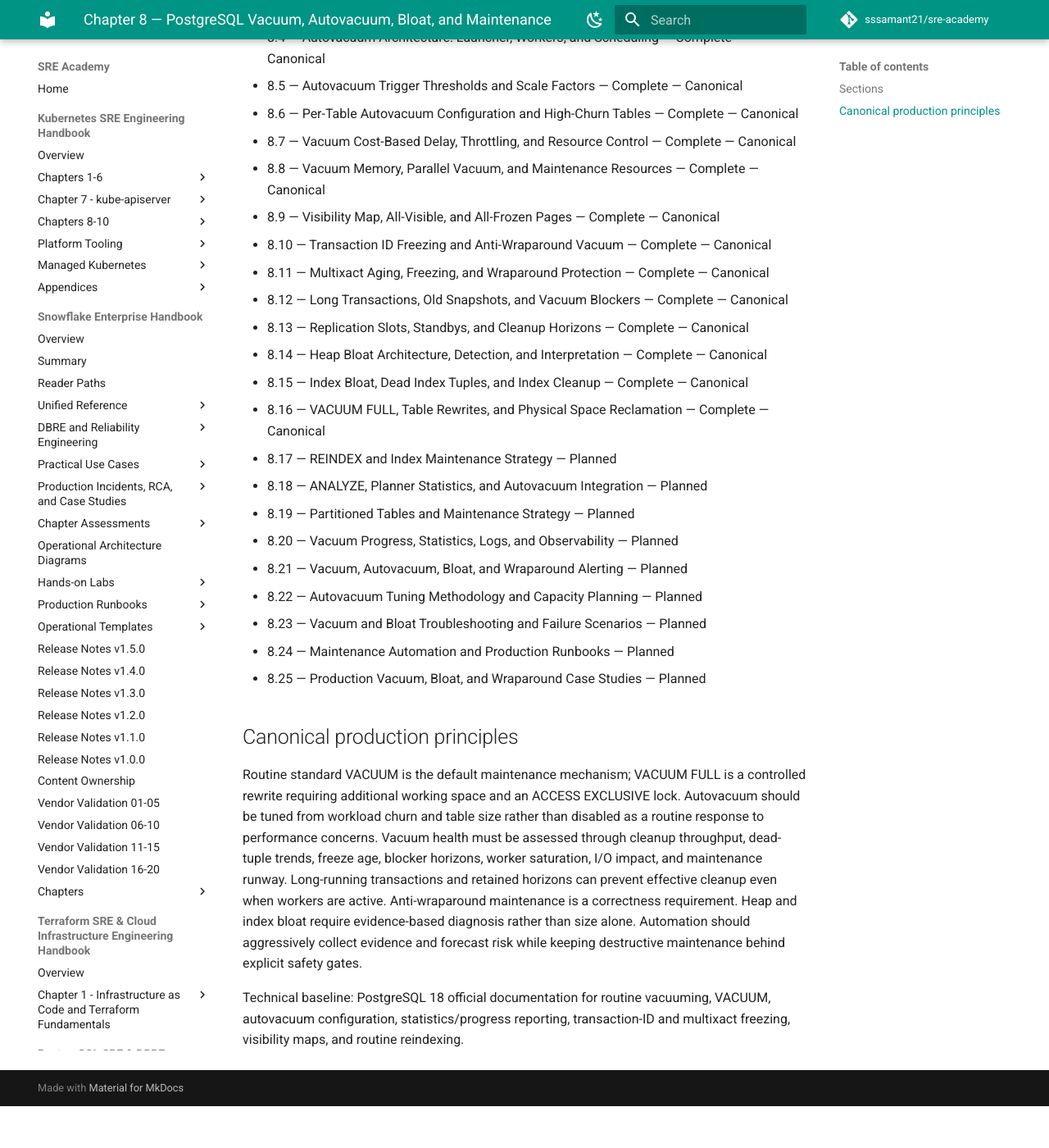
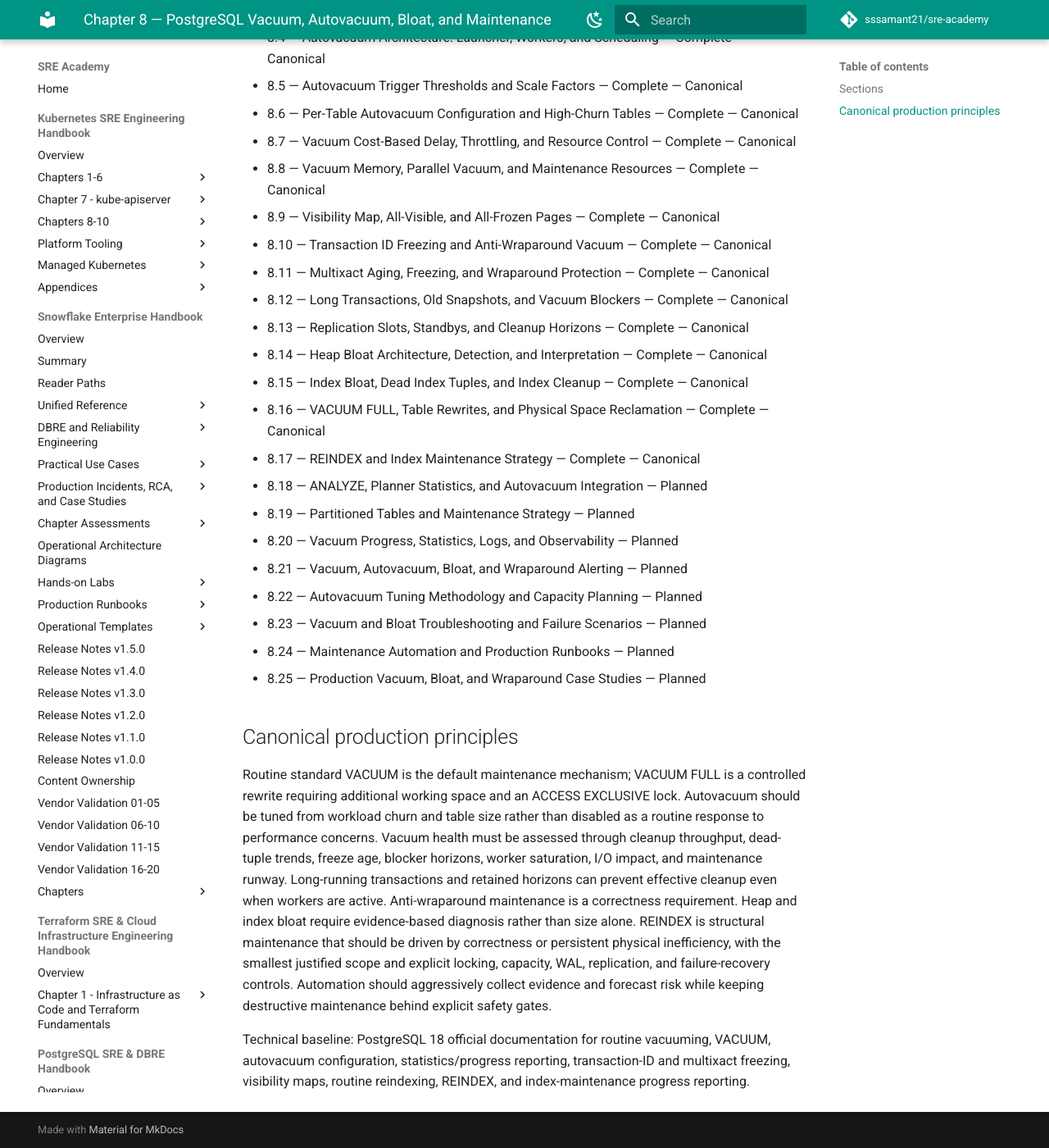
Before and after one commit to sssamant21/sre-academy, an MkDocs documentation site: the page built from docs/books/postgresql-sre-dbre-handbook/chapter-08/index.md, in a window 1280 px wide and 1400 px high, scrolled down 447 px. Shown: the whole window at 82% size. Built offline with MkDocs 1.6.1 and Material for MkDocs 9.7.7, drawn with Linux system fonts in a browser that asks for light colours; comment, search, counter and statistics services are not loaded; before the commit the page ends 1796 px from its top, so only the background shows below that; some of the changed text lies outside the part shown.

Commit message:
docs(postgres): advance chapter 8 to 17 of 25 canonical

```diff
--- a/docs/books/postgresql-sre-dbre-handbook/chapter-08/index.md
+++ b/docs/books/postgresql-sre-dbre-handbook/chapter-08/index.md
@@ -22,7 +22,7 @@
 - 8.14 — Heap Bloat Architecture, Detection, and Interpretation — Complete — Canonical
 - 8.15 — Index Bloat, Dead Index Tuples, and Index Cleanup — Complete — Canonical
 - 8.16 — VACUUM FULL, Table Rewrites, and Physical Space Reclamation — Complete — Canonical
-- 8.17 — REINDEX and Index Maintenance Strategy — Planned
+- 8.17 — REINDEX and Index Maintenance Strategy — Complete — Canonical
 - 8.18 — ANALYZE, Planner Statistics, and Autovacuum Integration — Planned
 - 8.19 — Partitioned Tables and Maintenance Strategy — Planned
 - 8.20 — Vacuum Progress, Statistics, Logs, and Observability — Planned
@@ -34,6 +34,6 @@
 
 ## Canonical production principles
 
-Routine standard VACUUM is the default maintenance mechanism; VACUUM FULL is a controlled rewrite requiring additional working space and an ACCESS EXCLUSIVE lock. Autovacuum should be tuned from workload churn and table size rather than disabled as a routine response to performance concerns. Vacuum health must be assessed through cleanup throughput, dead-tuple trends, freeze age, blocker horizons, worker saturation, I/O impact, and maintenance runway. Long-running transactions and retained horizons can prevent effective cleanup even when workers are active. Anti-wraparound maintenance is a correctness requirement. Heap and index bloat require evidence-based diagnosis rather than size alone. Automation should aggressively collect evidence and forecast risk while keeping destructive maintenance behind explicit safety gates.
+Routine standard VACUUM is the default maintenance mechanism; VACUUM FULL is a controlled rewrite requiring additional working space and an ACCESS EXCLUSIVE lock. Autovacuum should be tuned from workload churn and table size rather than disabled as a routine response to performance concerns. Vacuum health must be assessed through cleanup throughput, dead-tuple trends, freeze age, blocker horizons, worker saturation, I/O impact, and maintenance runway. Long-running transactions and retained horizons can prevent effective cleanup even when workers are active. Anti-wraparound maintenance is a correctness requirement. Heap and index bloat require evidence-based diagnosis rather than size alone. REINDEX is structural maintenance that should be driven by correctness or persistent physical inefficiency, with the smallest justified scope and explicit locking, capacity, WAL, replication, and failure-recovery controls. Automation should aggressively collect evidence and forecast risk while keeping destructive maintenance behind explicit safety gates.
 
-Technical baseline: PostgreSQL 18 official documentation for routine vacuuming, VACUUM, autovacuum configuration, statistics/progress reporting, transaction-ID and multixact freezing, visibility maps, and routine reindexing.
+Technical baseline: PostgreSQL 18 official documentation for routine vacuuming, VACUUM, autovacuum configuration, statistics/progress reporting, transaction-ID and multixact freezing, visibility maps, routine reindexing, REINDEX, and index-maintenance progress reporting.
```
Also changed, not shown: other parts of docs/books/postgresql-sre-dbre-handbook/chapter-08/index.md (+1 -1 lines).
